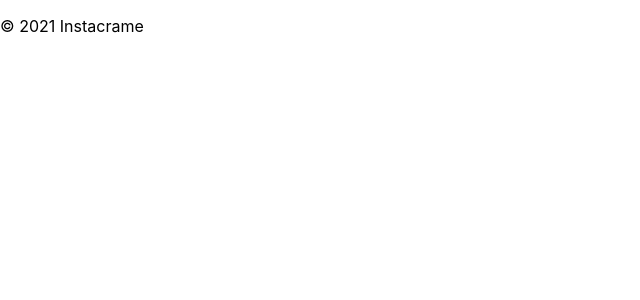
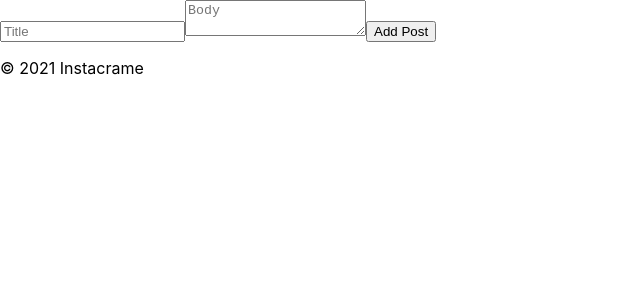
Before and after one commit to LuluxClient/instacrame, a React (Create React App) app: page /post in a window 1280 px wide. Before the commit this address had no page. Shown: the top 300 px of the page, without its empty margins (0-640 px from the left). Built offline with nearby package versions, Linux system fonts and the light colour scheme.

Commit message:
Add redux to handle post actions

```diff
--- a/src/App.jsx
+++ b/src/App.jsx
@@ -2,6 +2,7 @@ import React from "react";
 import Footer from "./components/Footers";
 import Inscription from "./pages/Inscription";
 import Feed from "./pages/Feed";
+import Post from "./pages/Post";
 import "./styles/index.css";
 import { BrowserRouter as Router, Routes, Route } from "react-router-dom";
 
@@ -12,6 +13,7 @@ function App() {
         <Routes>
           <Route path="/" element={<Inscription />} />
           <Route path="/feed" element={<Feed />} />
+          <Route path="/post" element={<Post />} />
         </Routes>
         <Footer />
       </Router>
--- a/src/pages/Post.jsx
+++ b/src/pages/Post.jsx
@@ -0,0 +1,31 @@
+import { useState } from 'react';
+import Post from './Post';
+
+function Posts() {
+    const [myPosts, setMyPosts] = useState([]);
+
+    function handleAddPost(post) {
+        setMyPosts(prevPosts => [...prevPosts, post]);
+    }
+
+    return (
+        <div>
+            <form onSubmit={e => {
+                e.preventDefault();
+                const title = e.target.title.value;
+                const body = e.target.body.value;
+                handleAddPost({ title, body });
+                e.target.reset();
+            }}>
+                <input type="text" name="title" placeholder="Title" />
+                <textarea name="body" placeholder="Body"></textarea>
+                <button type="submit">Add Post</button>
+            </form>
+            {myPosts.map((post, index) => (
+                <Post key={index} title={post.title} body={post.body} />
+            ))}
+        </div>
+    );
+}
+
+export default Posts;
```
Also changed, not shown: src/components/Like.jsx (added, +29 -0 lines), src/redux/actions/postActions.js (added, +9 -0 lines), src/redux/reduces/index.js (added, +8 -0 lines), src/redux/reduces/postReducer.js (added, +14 -0 lines).
